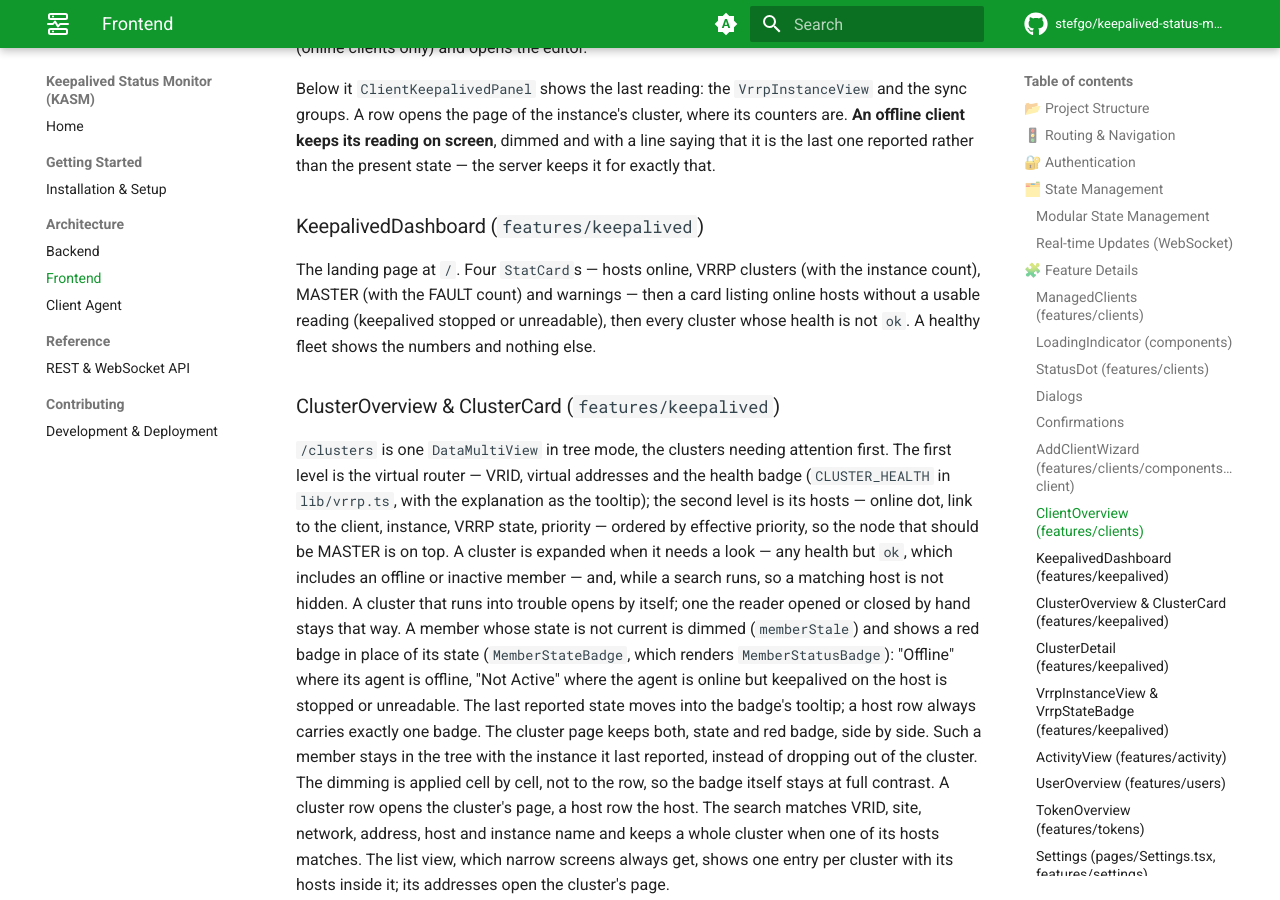
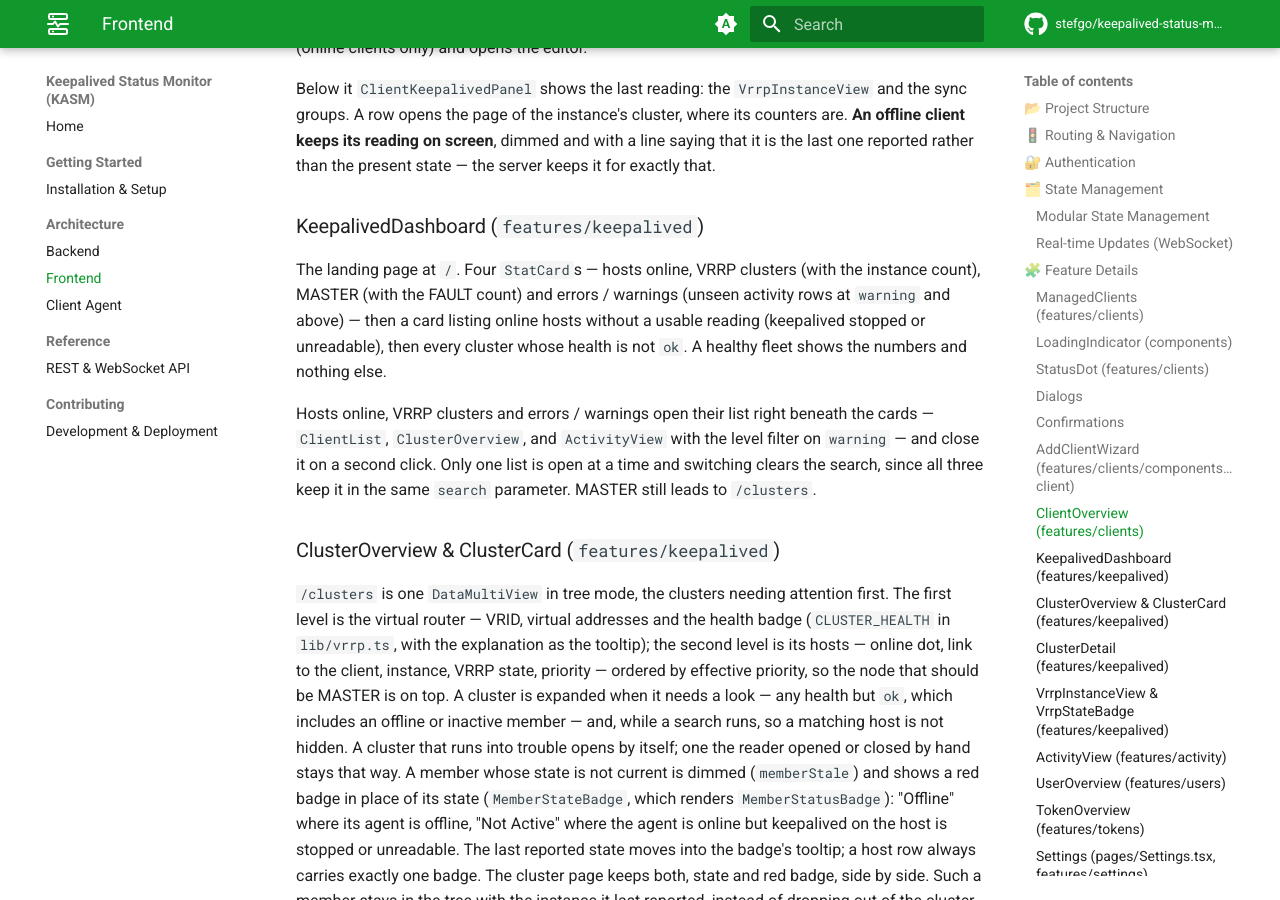
Before and after one commit to stefgo/keepalived-status-monitor, an MkDocs documentation site: the page built from docs/frontend.md, in a window 1280 px wide and 900 px high, scrolled down 8914 px. Built offline with MkDocs 1.6.1 and Material for MkDocs 9.7.7, drawn with Linux system fonts in a browser that asks for light colours; comment, search, counter and statistics services are not loaded; some of the changed text lies outside the part shown.

Commit message:
feat(dashboard): Open the activity list from the Errors / Warnings card
The Warnings card is renamed to Errors / Warnings. It now counts the
unseen activity rows at warning level and above, and a click opens the
activity list below the stat cards, filtered to that level. ActivityView
takes an optional initialLevel for this. The frontend docs describe the
cards that open a list in place.

Co-Authored-By: Claude Opus 5.5 <noreply@anthropic.com>

```diff
--- a/docs/frontend.md
+++ b/docs/frontend.md
@@ -246,9 +246,15 @@ last one reported rather than the present state — the server keeps it for exac
 ### KeepalivedDashboard (`features/keepalived`)
 
 The landing page at `/`. Four `StatCard`s — hosts online, VRRP clusters (with the instance
-count), MASTER (with the FAULT count) and warnings — then a card listing online hosts without a
-usable reading (keepalived stopped or unreadable), then every cluster whose health is not
-`ok`. A healthy fleet shows the numbers and nothing else.
+count), MASTER (with the FAULT count) and errors / warnings (unseen activity rows at `warning`
+and above) — then a card listing online hosts without a usable reading (keepalived stopped or
+unreadable), then every cluster whose health is not `ok`. A healthy fleet shows the numbers
+and nothing else.
+
+Hosts online, VRRP clusters and errors / warnings open their list right beneath the cards —
+`ClientList`, `ClusterOverview`, and `ActivityView` with the level filter on `warning` — and
+close it on a second click. Only one list is open at a time and switching clears the search,
+since all three keep it in the same `search` parameter. MASTER still leads to `/clusters`.
 
 ### ClusterOverview & ClusterCard (`features/keepalived`)
 
@@ -469,7 +475,7 @@ The app is heavily integrated with `@stefgo/react-ui-components`, pinned to an e
 | `DashboardPage`        | Type for a navigation entry (`{ id, path, nav }`).        |
 | `LoginPage`            | Pre-built login form UI (local & OIDC).                   |
 | `Card`                 | Generic surface card. `padding="none"` for a card that holds a table. |
-| `StatCard`             | Stat tile — the dashboard numbers (clickable, leading to their page). |
+| `StatCard`             | Stat tile — the dashboard numbers (clickable, opening their list or page). |
 | `Input`                | Form input field.                                         |
 | `Button`               | Button with variants (primary, secondary, danger).        |
 | `DataTable`            | Table view with sorting and paging.                       |
```
Also changed, not shown: 2 other files.
